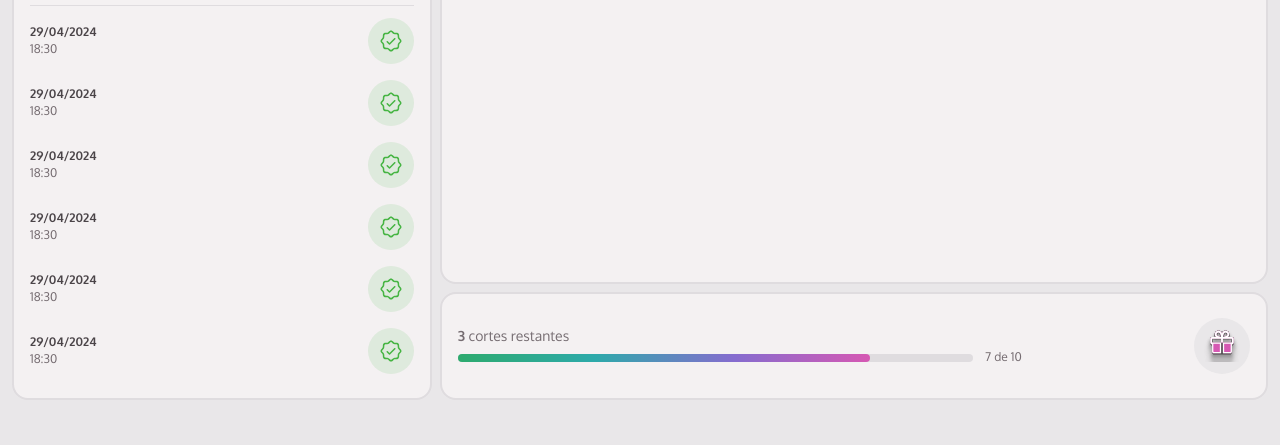
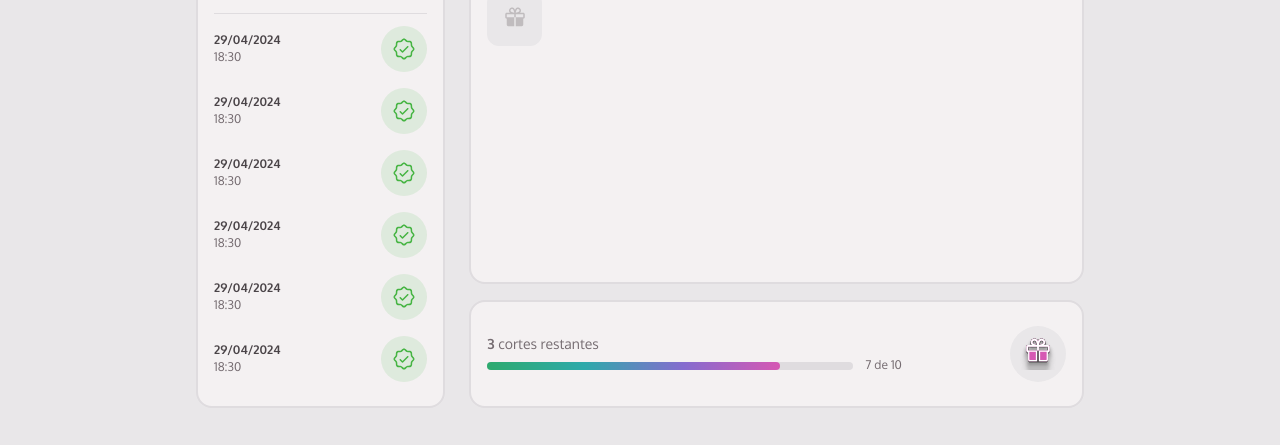
Before and after one commit to heitorlbelem/member-club, a plain HTML site: page index.html in a window 1280 px wide. Shown: the part 355-800 px from the top of the page. Drawn offline with Linux system fonts and the light colour scheme.

Commit message:
Adjusting main layout

```diff
--- a/src/styles/components/header.css
+++ b/src/styles/components/header.css
@@ -50,8 +50,8 @@ body > header {
   }
 }
 
-@media (width >= 80em) {
+@media (width >= 48rem) {
   body > header {
-    max-width: 40rem;
+    width: 40rem;
   }
 }
--- a/src/styles/global.css
+++ b/src/styles/global.css
@@ -46,6 +46,9 @@ main {
 
   display: grid;
   gap: .8rem;
+
+  max-width: 91.2rem;
+  margin: 0 auto;
 }
 
 @media (width >= 48rem) {
@@ -56,6 +59,8 @@ main {
       "history progress"
     ;
 
+    gap: 1.6rem 2.4rem;
+
     & #hero { grid-area: hero; }
     & #loyalty-card { grid-area: loyalty-card; }
     & #history { grid-area: history; }
```
